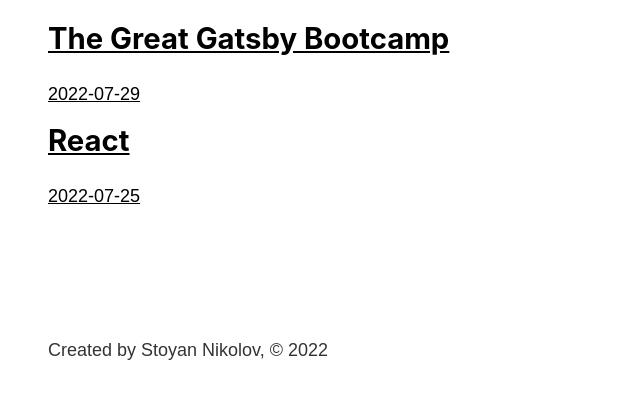
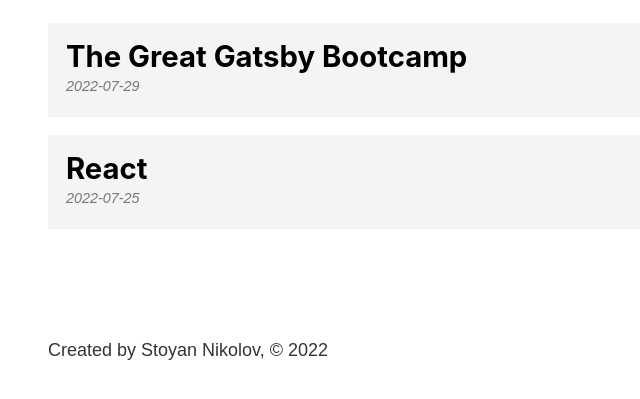
Before and after one commit to stoine92/my-gatsby-react-app, a Gatsby site: page /blog in a window 1280 px wide. Shown: the part 393-792 px from the top of the page, without its empty margins (235-875 px from the left). Built offline with nearby package versions, Linux system fonts and the light colour scheme; Gatsby itself is replaced by a stand-in of ours.

Commit message:
Further scss

```diff
--- a/src/pages/blog.module.scss
+++ b/src/pages/blog.module.scss
@@ -7,6 +7,20 @@
     margin: 1rem 0;
     a {
         background: #f4f4f4;
-        color: #000000
+        color: #000000;
+        display: block;
+        padding: 1rem;
+        text-decoration: none;
+    }
+    a:hover{
+        background: #e4e4e4;
+    }
+    h2{
+        margin-bottom: 0;
+    }
+    p {
+        color: #777777;
+        font-size: .8rem;
+        font-style: italic;
     }
 }
```
